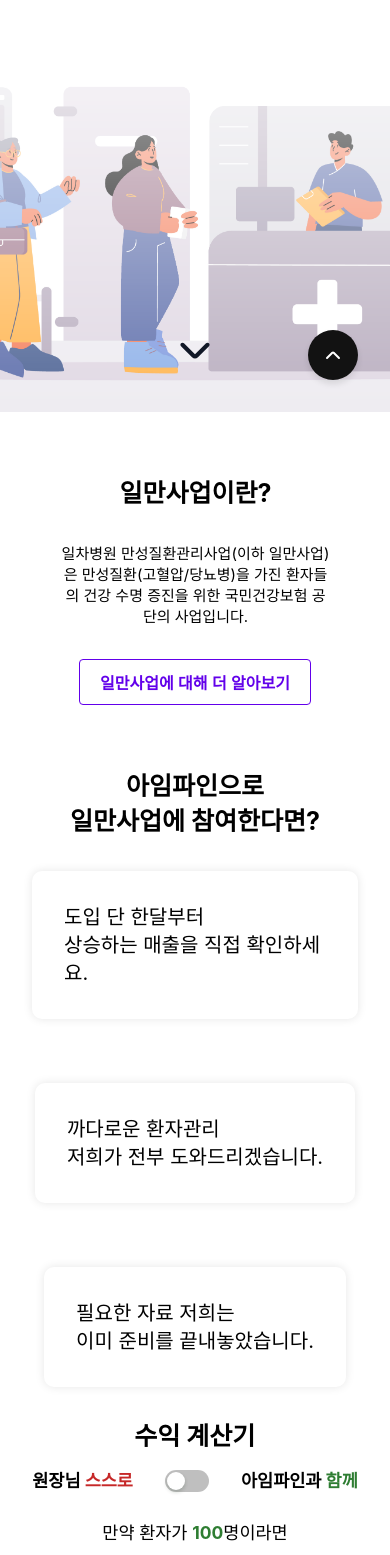
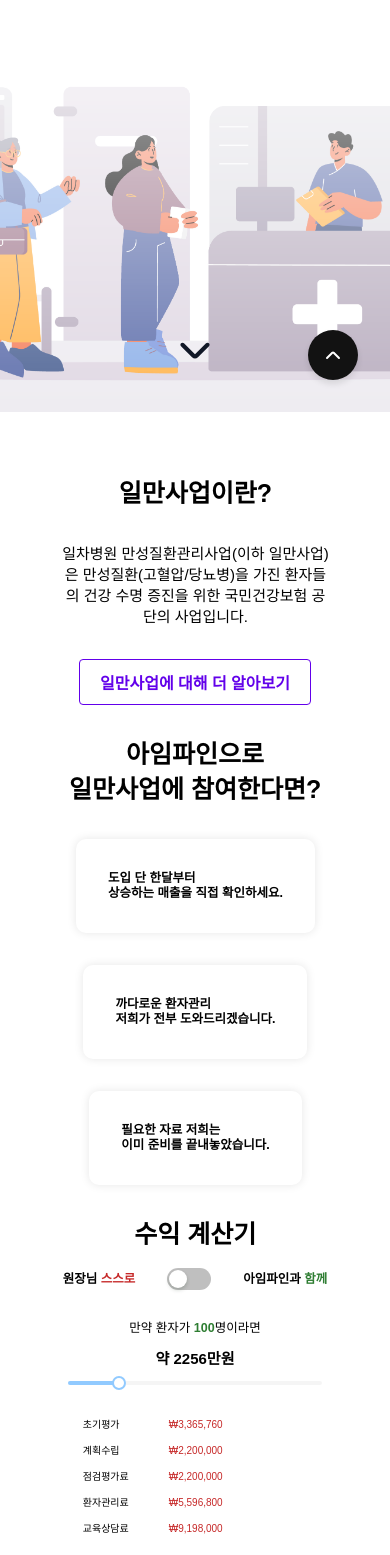
Before and after one commit to Leonamin/ilman-business, a Nuxt app: page / in a window 390 px wide. Shown: the part 432-1987 px from the top of the page. Built offline with nearby package versions, Linux system fonts and the light colour scheme; a web font is replaced by a local one.

Commit message:
# EDIT - 텍스트 스타일 수정 및 추가

```diff
--- a/assets/css/styles.css
+++ b/assets/css/styles.css
@@ -35,79 +35,137 @@
     margin-bottom: var(--padding-large);
 }
 
+.spb-xLarge {
+    margin-bottom: var(--padding-xlarge);
+}
+
 /* 텍스트 크기 */
 .text-h1 {
     font-size: var(--font-size-h1);
     font-weight: 700;
+    font-family: 'Noto Sans KR', sans-serif;
 }
 
 .text-h2 {
     font-size: var(--font-size-h2);
     font-weight: 700;
+    font-family: 'Noto Sans KR', sans-serif;
 }
 
 .text-h3 {
     font-size: var(--font-size-h3);
     font-weight: 700;
+    font-family: 'Noto Sans KR', sans-serif;
 }
 
 .text-h4 {
     font-size: var(--font-size-h4);
     font-weight: 700;
+    font-family: 'Noto Sans KR', sans-serif;
 }
 
 .text-h5 {
     font-size: var(--font-size-h5);
     font-weight: 700;
+    font-family: 'Noto Sans KR', sans-serif;
 }
 
 .text-body1 {
     font-size: var(--font-size-body1);
+    font-family: 'Noto Sans KR', sans-serif;
 }
 
 .text-body2 {
     font-size: var(--font-size-body2);
+    font-family: 'Noto Sans KR', sans-serif;
 }
 
-.text-h1-m {
+.text-caption {
+    font-size: var(--font-size-caption);
+    font-family: 'Noto Sans KR', sans-serif;
+}
+
+@media (max-width: 768px) {
+
+    .text-h1 {
         font-size: var(--font-size-h1-mobile);
         font-weight: 700;
     }
 
-.text-h2-m {
+    .text-h2 {
         font-size: var(--font-size-h2-mobile);
         font-weight: 700;
     }
 
-.text-h3-m {
+    .text-h3 {
         font-size: var(--font-size-h3-mobile);
         font-weight: 700;
     }
 
-.text-h4-m {
+    .text-h4 {
         font-size: var(--font-size-h4-mobile);
         font-weight: 700;
     }
 
-.text-h5-m {
+    .text-h5 {
         font-size: var(--font-size-h5-mobile);
         font-weight: 700;
     }
 
-.text-body1-m {
+    .text-body1 {
         font-size: var(--font-size-body1-mobile);
     }
 
-.text-body2-m {
+    .text-body2 {
         font-size: var(--font-size-body2-mobile);
     }
 
     .text-caption {
-    font-size: var(--font-size-caption);
+        font-size: var(--font-size-caption-mobile);
+    }
 }
 
-.text-caption-m {
-    font-size: var(--font-size-caption-mobile);
+.text-line-through {
+    text-decoration: line-through;
+}
+
+.text-underline {
+    text-decoration: underline;
+}
+
+.text-italic {
+    font-style: italic;
+}
+
+.text-line-break {
+    white-space: pre-wrap;
+}
+
+.text-line-height-small {
+    line-height: 1.2;
+}
+
+.text-line-height-medium {
+    line-height: 1.5;
+}
+
+.text-line-height-large {
+    line-height: 1.7;
+}
+
+
+
+/* 텍스트 정렬 */
+.text-left {
+    text-align: left;
+}
+
+.text-center {
+    text-align: center;
+}
+
+.text-right {
+    text-align: right;
 }
 
 /* 텍스트 두께 */
--- a/components/introduction/page/Feature.vue
+++ b/components/introduction/page/Feature.vue
@@ -26,10 +26,10 @@ const features: FeatureModel[] = [
 
 <template>
   <div class="layout">
-    <div class="explanation">
+    <div class="explanation spb-large">
       <AnimatedElement>
-        <h2 class="spc-bottom">일만사업이란?</h2>
-        <h5 class="spc-bottom">일차병원 만성질환관리사업(이하 일만사업)은 만성질환(고혈압/당뇨병)을 가진 환자들의 건강 수명 증진을 위한 국민건강보험 공단의 사업입니다.</h5>
+        <h2 class="spb-large text-h2 text-bold">일만사업이란?</h2>
+        <h5 class="spb-large text-h5 text-medium ">일차병원 만성질환관리사업(이하 일만사업)은 만성질환(고혈압/당뇨병)을 가진 환자들의 건강 수명 증진을 위한 국민건강보험 공단의 사업입니다.</h5>
       </AnimatedElement>
 
       <SolidButton preset="primaryOutline" text="일만사업에 대해 더 알아보기"/>
@@ -37,15 +37,13 @@ const features: FeatureModel[] = [
     <div class="feature">
       <AnimatedElement>
 
-        <h2 class="spc-bottom">
-          아임파인으로<br>일만사업에 참여한다면?
-        </h2>
+        <h2 class="spb-large text-h2 text-bold text-center">아임파인으로<br>일만사업에 참여한다면?</h2>
       </AnimatedElement>
       <AnimatedElement :threshold=0.1>
 
-        <div class="card-container">
-          <div class="card spc-bottom" v-for="feature in features" :key="feature.title">
-            <h3>{{ feature.title }}</h3>
+        <div class="card-container spb-large">
+          <div class="card" v-for="feature in features" :key="feature.title">
+            <p class="text-body1 text-semi-bold text-line-height-small">{{ feature.title }}</p>
           </div>
         </div>
       </AnimatedElement>
@@ -64,10 +62,6 @@ const features: FeatureModel[] = [
   font-family: 'Noto Sans KR', sans-serif;
 }
 
-.spc-bottom {
-  margin-bottom: var(--padding-large);
-}
-
 /* 일만사업 설명 스타일링 */
 
 .explanation {
@@ -80,16 +74,6 @@ const features: FeatureModel[] = [
   padding-top: var(--padding-xlarge);
 }
 
-.explanation h2 {
-  font-size: var(--font-size-h2);
-  font-weight: bold;
-}
-
-.explanation h5 {
-  font-size: var(--font-size-h5);
-  font-weight: normal;
-}
-
 /* 일만사업 기능 스타일링 */
 
 .feature {
@@ -98,15 +82,7 @@ const features: FeatureModel[] = [
   justify-content: center;
   align-items: center;
   width: 100%;
-  padding-top: var(--padding-xlarge);
 }
-
-.feature h2 {
-  font-size: var(--font-size-h2);
-  font-weight: bold;
-  text-align: center;
-}
-
 
 .card-container {
   display: flex;
@@ -132,22 +108,6 @@ const features: FeatureModel[] = [
     flex-direction: column;
   }
 
-  .explanation h2 {
-    font-size: var(--font-size-h2-mobile);
-    font-weight: bold;
-  }
-
-  .explanation h5 {
-    font-size: var(--font-size-h5-mobile);
-    font-weight: normal;
-  }
-
-  .feature h2 {
-    font-size: var(--font-size-h2-mobile);
-    font-weight: bold;
-    text-align: center;
-  }
-
   .card-container {
     flex-direction: column;
   }
--- a/components/introduction/page/Introduction.vue
+++ b/components/introduction/page/Introduction.vue
@@ -18,9 +18,9 @@ const isMobile = ref(false);
 
 // 모바일 화면 768 픽셀 이하인 경우 이미지 변경
 onMounted(() => {
-    window.addEventListener("resize", () => {
-        isMobile.value = window.innerWidth <= 768;
-    });
+  window.addEventListener("resize", () => {
+    isMobile.value = window.innerWidth <= 768;
+  });
 });
 
 </script>
@@ -29,7 +29,8 @@ onMounted(() => {
   <div class="layout">
     <IndexHeader/>
     <div class="main-content animate-content">
-      <h1 class="main-title ">진료는 그대로<br>매출은 최대로<br>아임파인 일만사업</h1>
+      <h1 class="text-h1 text-bold spb-medium text-center">진료는 그대로<br>매출은 최대로<br>아임파인 일만사업</h1>
+
       <div class="button-list">
         <SolidButton
             width="150px"
@@ -47,7 +48,7 @@ onMounted(() => {
         />
       </div>
     </div>
-<!--    코드 개선 필요 v-if 사용하면 성능 낭비-->
+    <!--    코드 개선 필요 v-if 사용하면 성능 낭비-->
     <div class="background-image">
       <img v-if="!isMobile" src="~assets/images/intro-background.jpg" alt="Feature Background"/>
       <img v-if="isMobile" src="~assets/images/intro-background-mobile.jpg" alt="Feature Background"/>
@@ -85,15 +86,6 @@ onMounted(() => {
   flex-grow: 1;
   gap: 16px;
   padding: var(--padding-xlarge);
-}
-
-.main-title {
-  font-size: var(--font-size-h1);
-  font-weight: 700;
-  line-height: 1.4;
-  text-align: center;
-  color: #333;
-  font-family: 'Noto Sans KR', sans-serif;
 }
 
 /* 애니메이션 초기 상태 */
--- a/components/introduction/page/ProfitCalculator.vue
+++ b/components/introduction/page/ProfitCalculator.vue
@@ -78,7 +78,7 @@ const 총합_라운딩 = computed(() => {
     <div class="main-content">
       <AnimatedElement>
         <div class="center-row">
-          <h2>수익 계산기</h2>
+          <h2 class="text-h2 text-bold spb-medium">수익 계산기</h2 >
         </div>
       </AnimatedElement>
       <div class="selector-container spb-large">
@@ -145,12 +145,6 @@ const 총합_라운딩 = computed(() => {
   flex-direction: column;
 }
 
-.main-content h2 {
-  font-size: var(--font-size-h2);
-  font-weight: bold;
-  margin-bottom: var(--padding-medium);
-}
-
 .patient-block {
   align-items: center;
   justify-content: center;
@@ -180,9 +174,4 @@ const 총합_라운딩 = computed(() => {
   list-style: none;
 }
 
-@media (max-width: 768px) {
-  .main-content h2 {
-    font-size: var(--font-size-h2-mobile);
-  }
-}
 </style>
```
Lines whose indentation alone changed are shown as unchanged.
